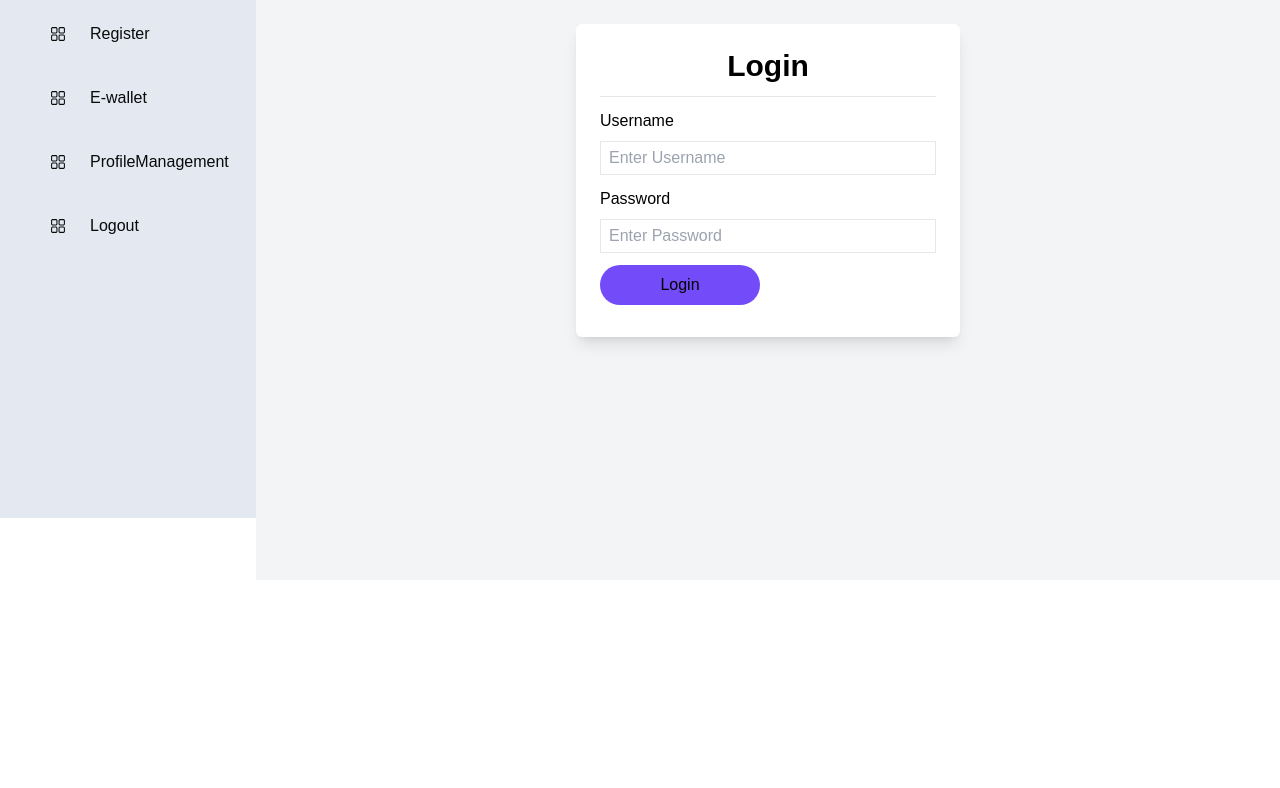
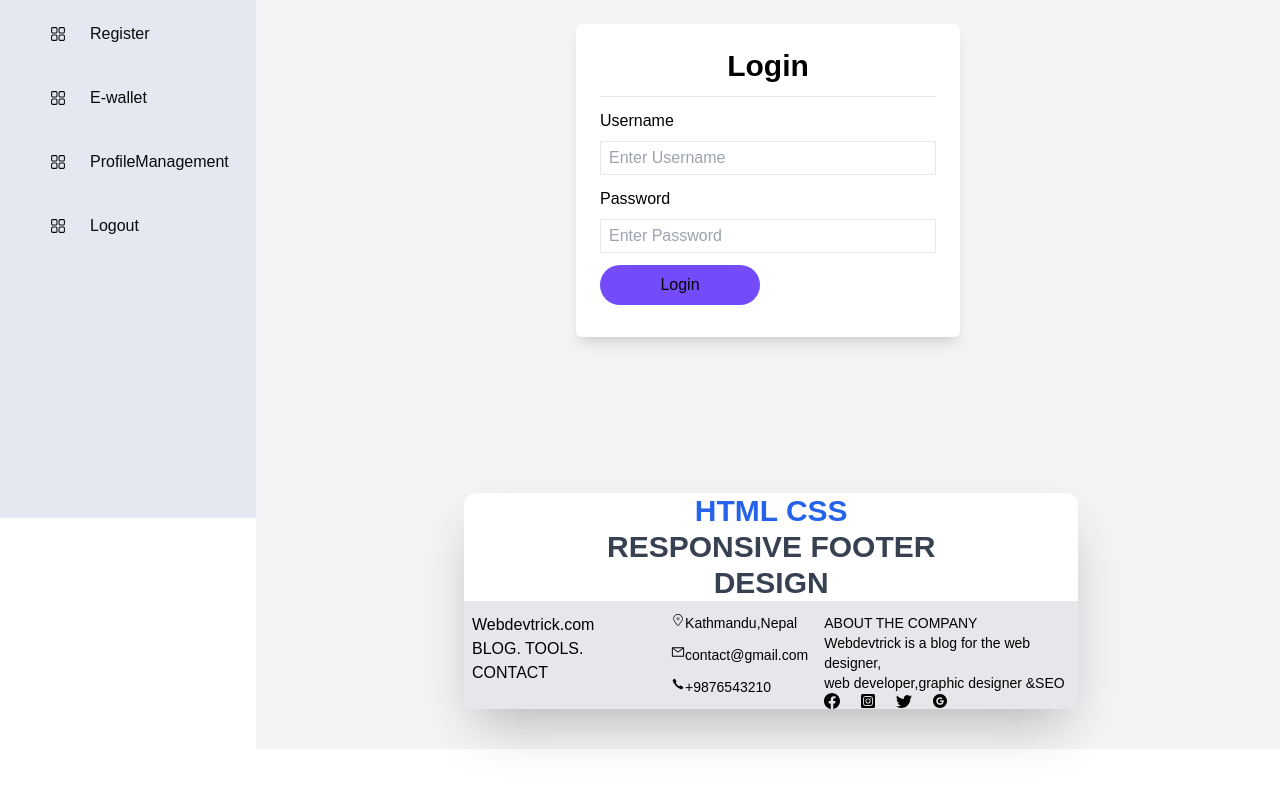
Before and after one commit to kiyotone/GroupProject, a Next.js app in the folder frontend/: page /auth/Login in a window 1280 px wide. Shown: the part 282-1070 px from the top of the page. Before the commit the page ends 925 px from the top, so only its background shows below. Built offline with nearby package versions, Linux system fonts and the light colour scheme.

Commit message:
footer updated

```diff
--- /dev/null
+++ b/frontend/components/Footer.js
@@ -0,0 +1,53 @@
+
+
+import React from 'react'
+import {CiLocationOn } from 'react-icons/ci';
+import {AiOutlineMail } from 'react-icons/ai';
+import {IoIosCall } from 'react-icons/io';
+import {BsFacebook} from 'react-icons/bs';
+import {FaInstagramSquare } from 'react-icons/fa';
+import {BsTwitter} from 'react-icons/bs';
+import {AiFillGoogleCircle } from 'react-icons/ai';
+const Footer = () => {
+  return (
+    <>
+    <div className='flex h-96 w-full'>
+    <div className='h-96 w-full  bg-gray-100 '></div>
+
+
+  </div>
+  <div className='h-86 w-3/5 z-10 relative bg-white left-52 bottom-64 border-black-300  shadow-2xl rounded-xl' >
+<div>
+<p  className=" text-blue-600 font-bold  text-3xl text-center ">HTML CSS</p>
+       <p  className=" text-gray-700 font-bold  text-3xl text-center">RESPONSIVE FOOTER </p>
+       <p className=" text-gray-700 font-bold  text-3xl text-center">DESIGN</p>
+
+</div>
+<div className=' pl-2 pt-3 flex  gap-4 bg-gray-200 text-black '>
+<div className='sec1'>
+          <p>Webdevtrick.com</p>
+          <p>BLOG. TOOLS. CONTACT</p>
+        </div>
+        <div className='flex  flex-col gap-3 text-sm'>
+          <p className="flex flex-row text-sm"><CiLocationOn/>Kathmandu,Nepal</p>
+          <p className="flex flex-row  text-sm"><AiOutlineMail/>contact@gmail.com</p>
+          <p className='flex flex-row text-sm'><IoIosCall/>+9876543210</p>
+        </div>
+        <div className='flex flex-col'>
+        <p  className='text-sm'>ABOUT THE COMPANY<br></br>Webdevtrick is a blog for the web designer,<br></br>web developer,graphic designer &SEO</p>
+        <div className=' flex flex-row gap-5'>
+         <span> <BsFacebook/></span>
+         <span> <FaInstagramSquare/></span>
+         <span> <BsTwitter/></span>
+         <span> <AiFillGoogleCircle/></span>
+        </div>
+        </div>
+
+
+</div>
+</div>
+    </>
+  )
+}
+
+export default Footer
--- a/frontend/components/Layout.js
+++ b/frontend/components/Layout.js
@@ -1,7 +1,7 @@
 import React from 'react'
 import Navbar from './Navbar'
 import TopBar from './TopBar'
-
+import Footer from './Footer'
 function Layout({children}) {
 
   return (
@@ -10,9 +10,10 @@ function Layout({children}) {
         <div className=''>
 
           <TopBar/>
-          <div className='w-full h-full text-black'>
+          <div className='w-full h-2/5 text-black'>
           {children}
         </div>
+        <Footer/>
         </div>
 
     </div>
--- a/frontend/components/Navbar.js
+++ b/frontend/components/Navbar.js
@@ -44,7 +44,7 @@ const Navbar=()=> {
 
   ]
   return (
-    <div className="bg-[#E4E8F0] h-screen w-[300px] flex flex-col">
+    <div className="bg-[#E4E8F0] h-screen w-[300px] flex flex-col  ">
 
             <div className="flex flex-col items-center">
               <div className="flex items-center mt-3">
--- a/frontend/package.json
+++ b/frontend/package.json
@@ -21,7 +21,7 @@
   },
   "devDependencies": {
     "autoprefixer": "^10.4.13",
-    "postcss": "^8.4.19",
+    "postcss": "^8.4.20",
     "tailwindcss": "^3.2.4"
   }
 }
```
Also changed, not shown: 1 other file (tests, documents, lock files or other folders).
